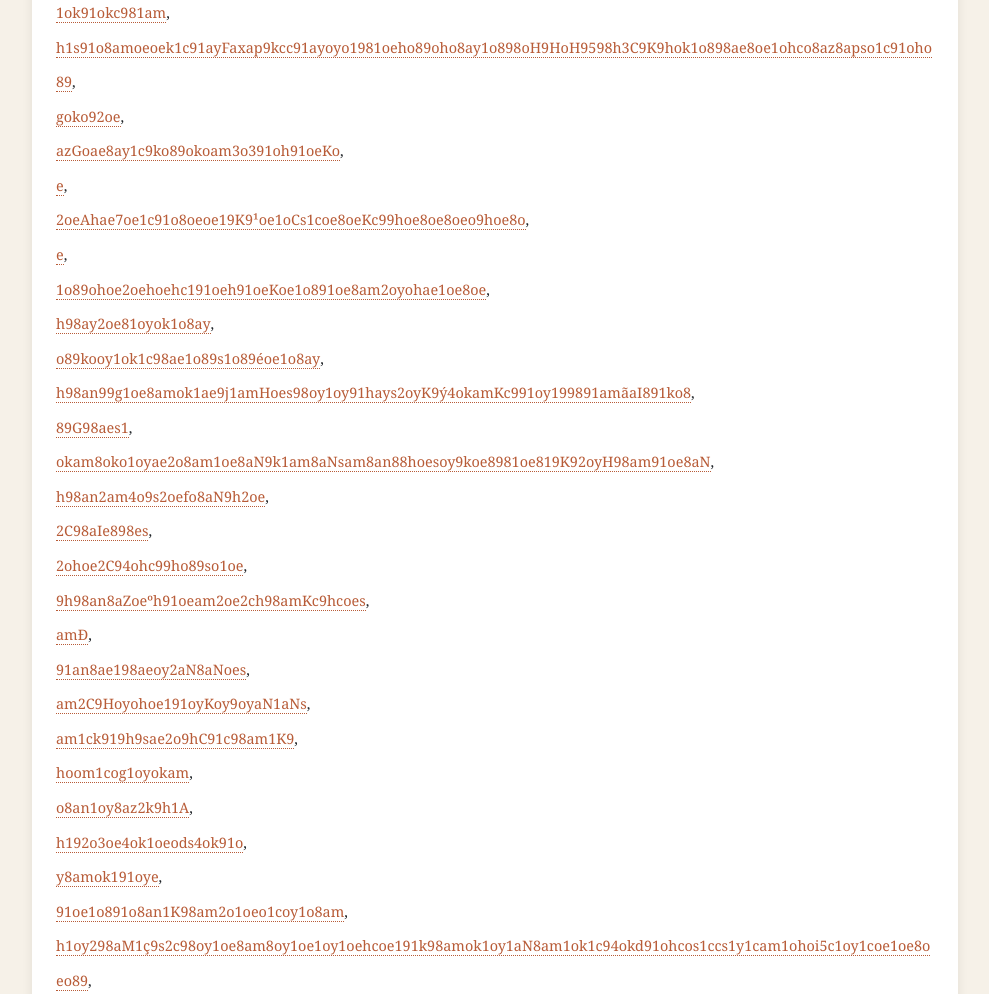
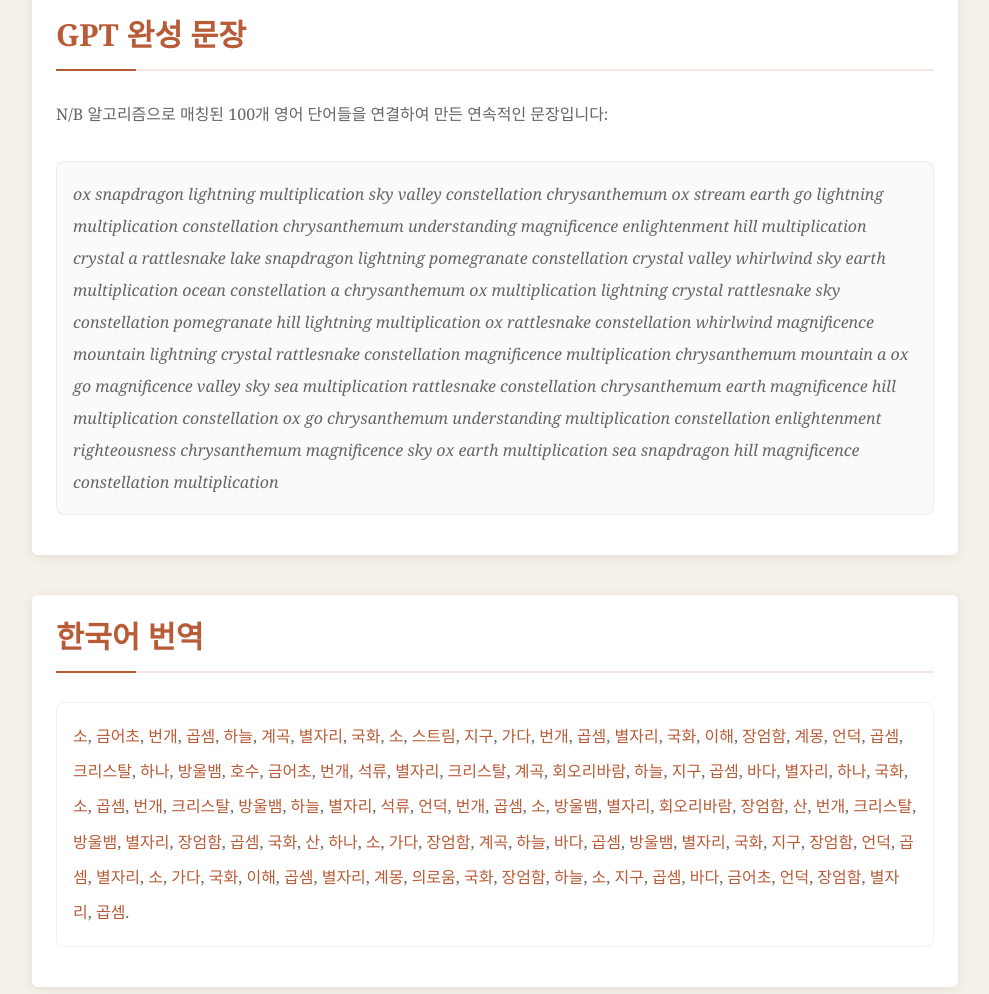
Before and after one commit to yoohyunseog/koreaninternet-voynich-nb, a plain HTML site: page index.html in a window 1280 px wide. Shown: the part 2161-3155 px from the top of the page, without its empty margins (145-1134 px from the left). Drawn offline with nearby package versions, Linux system fonts and the light colour scheme.

Commit message:
UI 개선: 모든 섹션에 max-height 500px 및 scrollbar 추가

```diff
--- a/index.html
+++ b/index.html
@@ -147,11 +147,23 @@
         .word-links {
             line-height: 2.2;
             font-size: 1rem;
+            max-height: 500px;
+            overflow-y: auto;
+            padding-right: 10px;
+            border: 1px solid rgba(184, 92, 56, 0.1);
+            border-radius: 0.5rem;
+            padding: 1rem;
         }
 
         .voynich-links {
             line-height: 2.4;
             font-size: 0.9rem;
+            max-height: 500px;
+            overflow-y: auto;
+            padding-right: 10px;
+            border: 1px solid rgba(184, 92, 56, 0.1);
+            border-radius: 0.5rem;
+            padding: 1rem;
         }
 
         .voynich-links a {
@@ -161,6 +173,58 @@
         .voynich-links a:hover {
             background-color: rgba(184, 92, 56, 0.1);
             border-bottom: 2px solid var(--primary-color);
+        }
+
+        .english-story {
+            max-height: 500px;
+            overflow-y: auto;
+            border: 1px solid rgba(184, 92, 56, 0.1);
+            border-radius: 0.5rem;
+            padding: 1rem;
+            margin: 1rem 0;
+            line-height: 2;
+        }
+
+        .story-box {
+            max-height: 500px;
+            overflow-y: auto;
+            border: 1px solid rgba(184, 92, 56, 0.1);
+            border-radius: 0.5rem;
+            padding: 1rem;
+            margin: 1rem 0;
+            line-height: 2;
+            color: var(--text-muted);
+        }
+
+        /* 스크롤바 스타일 */
+        .word-links::-webkit-scrollbar,
+        .voynich-links::-webkit-scrollbar,
+        .english-story::-webkit-scrollbar,
+        .story-box::-webkit-scrollbar {
+            width: 8px;
+        }
+
+        .word-links::-webkit-scrollbar-track,
+        .voynich-links::-webkit-scrollbar-track,
+        .english-story::-webkit-scrollbar-track,
+        .story-box::-webkit-scrollbar-track {
+            background: rgba(184, 92, 56, 0.05);
+            border-radius: 10px;
+        }
+
+        .word-links::-webkit-scrollbar-thumb,
+        .voynich-links::-webkit-scrollbar-thumb,
+        .english-story::-webkit-scrollbar-thumb,
+        .story-box::-webkit-scrollbar-thumb {
+            background: var(--primary-color);
+            border-radius: 10px;
+        }
+
+        .word-links::-webkit-scrollbar-thumb:hover,
+        .voynich-links::-webkit-scrollbar-thumb:hover,
+        .english-story::-webkit-scrollbar-thumb:hover,
+        .story-box::-webkit-scrollbar-thumb:hover {
+            background: var(--primary-dark);
         }
 
         footer {
```
